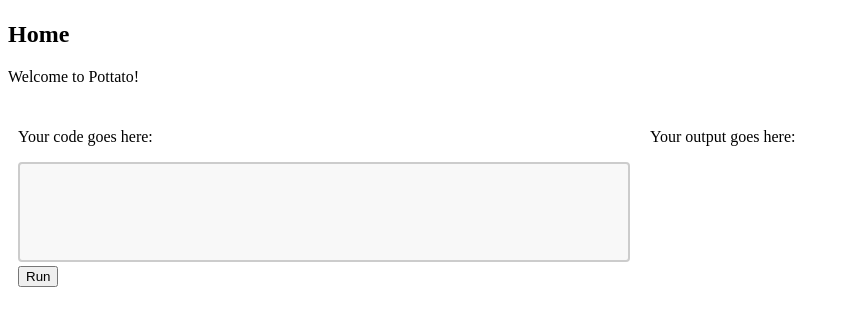
After one commit to FilArt/pottato, a Python web app: template pottato/views/templates/index.html in a window 1280 px wide. The commit adds this page. Shown: the top 326 px of the page, without its empty margins (0-850 px from the left). Run offline with Jinja, Linux system fonts and the light colour scheme; the template is opened without the code that fills it, so the values that code supplies are empty.

Commit message:
refactor: move templates

```diff
--- a/pottato/templates/index.html
+++ /dev/null
@@ -1,4 +0,0 @@
-{% include "base.html" %}
-{% block content %}
-<h1>Home</h1>
-{% endblock %}
--- a/pottato/templates/base.html
+++ b/pottato/views/templates/base.html
@@ -5,6 +5,8 @@
   <meta charset="UTF-8">
   <meta name="viewport" content="width=device-width, initial-scale=1.0">
   <title>{{ title }}</title>
+
+  {% block head %}{% endblock %}
 </head>
 
 <body>
--- /dev/null
+++ b/pottato/views/templates/index.html
@@ -0,0 +1,54 @@
+{% include "base.html" %}
+
+{% block head %}
+<style>
+.home textarea {
+  width: 100%;
+  height: 100px;
+  padding: 12px 20px;
+  box-sizing: border-box;
+  border: 2px solid #ccc;
+  border-radius: 4px;
+  background-color: #f8f8f8;
+  font-size: 16px;
+  resize: none;
+}
+.row {
+  display: flex;
+}
+.col {
+  flex: 1;
+  padding: 10px;
+}
+</style>
+{% endblock %}
+
+{% block content %}
+<section class="home">
+
+<h1>Home</h1>
+
+<p>
+  Welcome to Pottato!
+</p>
+
+<div class="row">
+
+  <div class="col">
+    <p>Your code goes here:</p>
+
+    <textarea name="code" id="code" cols="30" rows="10"></textarea>
+
+    <button id="run">Run</button>
+  </div>
+
+  <div class="col">
+    <p>Your output goes here:</p>
+
+    <div id="output"></div>
+  </div>
+
+</div>
+
+</section>
+{% endblock %}
```
Also changed, not shown: pottato/views/templates/snippet.html (renamed from pottato/templates/snippet.html), pottato/views/templates/snippets.html (renamed from pottato/templates/snippets.html).
